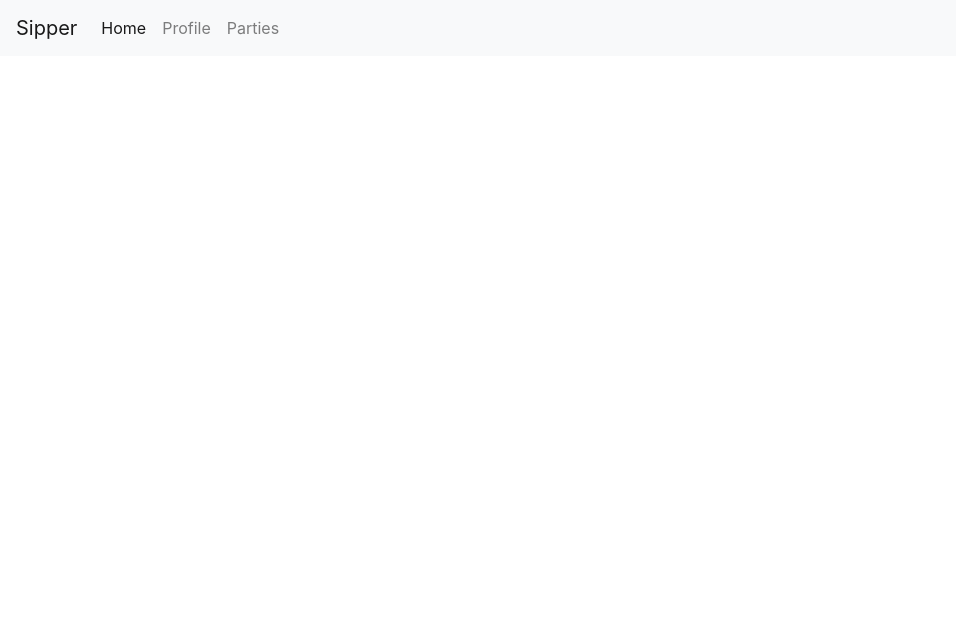
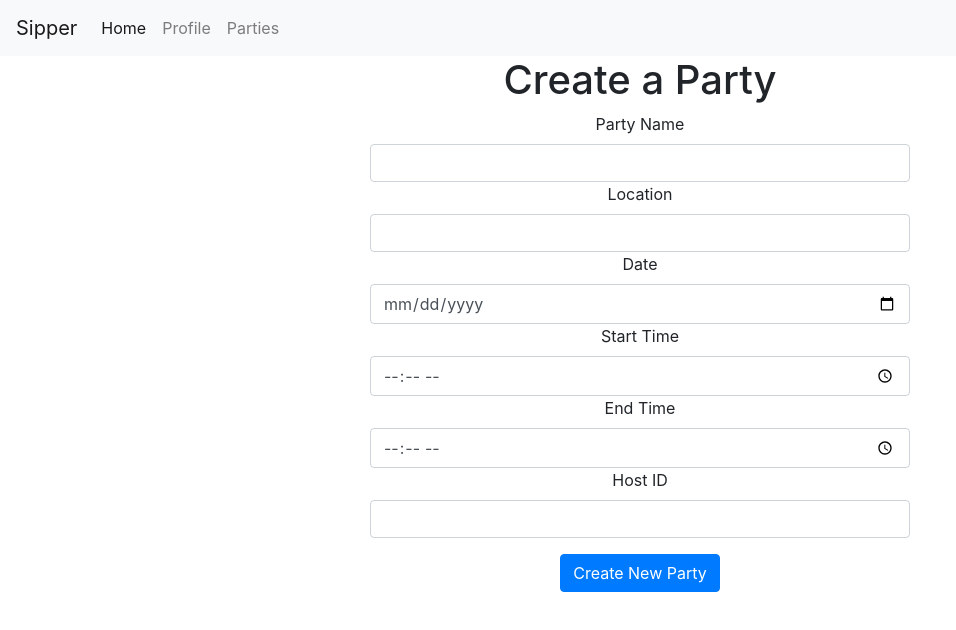
Before and after one commit to ccyueh/ct_capstone_frontend, a React (Create React App) app: page /party/create in a window 1280 px wide. Shown: the top 630 px of the page, without its empty margins (0-956 px from the left). Built offline with nearby package versions, Linux system fonts and the light colour scheme.

Commit message:
created someparty/bottle forms

```diff
--- a/package.json
+++ b/package.json
@@ -3,6 +3,7 @@
   "version": "0.1.0",
   "private": true,
   "dependencies": {
+    "moment-timezone": "^0.5.26",
     "react": "^16.9.0",
     "react-dom": "^16.9.0",
     "react-router-dom": "^5.0.1",
--- a/src/App.js
+++ b/src/App.js
@@ -2,6 +2,10 @@ import React from 'react';
 import './App.css';
 import { Switch, Route } from 'react-router-dom';
 import Header from './components/header';
+import CreateParty from './views/party/create';
+import JoinParty from './views/party/join';
+import ViewParty from './views/party/view';
+import AddBottle from './views/bottle/add';
 
 function App() {
   return (
@@ -9,6 +13,10 @@ function App() {
     <Header />
       <Switch>
         {/*<Route exact path='/' render={() => <Login />} />*/}
+        <Route exact path='/party/create' render={() => <CreateParty />} />
+        <Route exact path='/bottle/add' render={() => <AddBottle />} />
+        <Route exact path='/party/join' render={() => <JoinParty />} />
+        <Route exact path='/party/view' render={() => <ViewParty />} />
       </Switch>
 
     </div>
--- a/src/components/bottleForm/index.js
+++ b/src/components/bottleForm/index.js
@@ -0,0 +1,26 @@
+import React from 'react';
+import './index.css';
+
+function BottleForm(props) {
+  return (
+    <form onSubmit={props.addBottle}>
+      <div className="form-group">
+        <label>Producer</label>
+        <input type="text" className="form-control" name="producer" />
+        <label>Name/Varietal</label>
+        <input type="text" className="form-control" name="bottle_name" />
+        <label>Vintage</label>
+        <input type="number" className="form-control" name="vintage" />
+        <label>Label Image</label>
+        <input type="test" className="form-control" name="label_img" />
+        <label>Party ID</label>
+        <input type="number" className="form-control" name="party_id" />
+        <label>User ID</label>
+        <input type="number" className="form-control" name="user_id" />
+      </div>
+      <button type="submit" className="btn btn-primary">Add Bottle</button>
+    </form>
+  );
+}
+
+export default BottleForm;
--- a/src/components/createPartyForm/index.js
+++ b/src/components/createPartyForm/index.js
@@ -0,0 +1,26 @@
+import React from 'react';
+import './index.css';
+
+function CreatePartyForm(props) {
+  return (
+    <form onSubmit={props.createParty}>
+      <div className="form-group">
+        <label>Party Name</label>
+        <input type="text" className="form-control" name="party_name" />
+        <label>Location</label>
+        <input type="text" className="form-control" name="location" />
+        <label>Date</label>
+        <input type="date" className="form-control" name="date" />
+        <label>Start Time</label>
+        <input type="time" className="form-control" name="start_time" />
+        <label>End Time</label>
+        <input type="time" className="form-control" name="end_time" />
+        <label>Host ID</label>
+        <input type="number" className="form-control" name="host_id" />
+      </div>
+      <button type="submit" className="btn btn-primary">Create New Party</button>
+    </form>
+  );
+}
+
+export default CreatePartyForm;
--- a/src/components/joinPartyForm/index.js
+++ b/src/components/joinPartyForm/index.js
@@ -0,0 +1,18 @@
+import React from 'react';
+import './index.css';
+
+function JoinPartyForm(props) {
+  return (
+    <form onSubmit={props.joinParty}>
+      <div className="form-group">
+        <label>Party ID</label>
+        <input type="number" className="form-control" name="party_id" />
+        <label>User ID</label>
+        <input type="number" className="form-control" name="user_id" />
+      </div>
+      <button type="submit" className="btn btn-primary">Join Party</button>
+    </form>
+  );
+}
+
+export default JoinPartyForm;
--- a/src/components/viewPartyForm/index.js
+++ b/src/components/viewPartyForm/index.js
@@ -0,0 +1,20 @@
+import React from 'react';
+import './index.css';
+
+function ViewPartyForm(props) {
+  return (
+    <form onSubmit={props.viewParty}>
+      <div className="form-group">
+        <label>Party ID</label>
+        <input type="number" className="form-control" name="party_id" />
+        <label>User ID</label>
+        <input type="number" className="form-control" name="user_id" />
+        <label>Host ID</label>
+        <input type="number" className="form-control" name="host_id" />
+      </div>
+      <button type="submit" className="btn btn-primary">View Party Details</button>
+    </form>
+  );
+}
+
+export default ViewPartyForm;
--- a/src/views/bottle/add/index.js
+++ b/src/views/bottle/add/index.js
@@ -0,0 +1,45 @@
+import React, { Component } from 'react';
+import './index.css';
+import BottleForm from '../../../components/bottleForm';
+
+class AddBottle extends Component {
+  addBottle = async(e) => {
+    e.preventDefault();
+
+    let data_json = {};
+    Object.values(e.target.elements).map(k => { if (k.name.length > 0) data_json[k.name] =  k.value } );
+
+    let URL = 'http://localhost:5000/api/bottles/save';
+
+    let response = await fetch(URL, {
+      'method': 'POST',
+      'headers': { 'Content-Type': 'application/json' },
+      'body': JSON.stringify(data_json)
+    })
+
+    let data = await response.json();
+
+    if (data.success) {
+      alert(`${data.success}`);
+    } else if (data.error) {
+      alert(`${data.error}`);
+    } else {
+      alert('Sorry, try again.');
+    }
+  }
+
+  render() {
+    return (
+      <div className="container">
+        <div className="row">
+          <div className="col-md-6 offset-md-3">
+            <h1>Add Bottle</h1>
+            <BottleForm addBottle={this.addBottle} />
+          </div>
+        </div>
+      </div>
+    );
+  }
+}
+
+export default AddBottle;
--- a/src/views/party/create/index.js
+++ b/src/views/party/create/index.js
@@ -0,0 +1,45 @@
+import React, { Component } from 'react';
+import './index.css';
+import CreatePartyForm from '../../../components/createPartyForm';
+
+class CreateParty extends Component {
+  createParty = async(e) => {
+    e.preventDefault();
+
+    let data_json = {};
+    Object.values(e.target.elements).map(k => { if (k.name.length > 0) data_json[k.name] =  k.value } );
+
+    let URL = 'http://localhost:5000/api/parties/save';
+
+    let response = await fetch(URL, {
+      'method': 'POST',
+      'headers': { 'Content-Type': 'application/json' },
+      'body': JSON.stringify(data_json)
+    })
+
+    let data = await response.json();
+
+    if (data.success) {
+      alert(`${data.success}`);
+    } else if (data.error) {
+      alert(`${data.error}`);
+    } else {
+      alert('Sorry, try again.');
+    }
+  }
+
+  render() {
+    return (
+      <div className="container">
+        <div className="row">
+          <div className="col-md-6 offset-md-3">
+            <h1>Create a Party</h1>
+            <CreatePartyForm createParty={this.createParty} />
+          </div>
+        </div>
+      </div>
+    );
+  }
+}
+
+export default CreateParty;
--- a/src/views/party/join/index.js
+++ b/src/views/party/join/index.js
@@ -0,0 +1,45 @@
+import React, { Component } from 'react';
+import './index.css';
+import JoinPartyForm from '../../../components/joinPartyForm';
+
+class JoinParty extends Component {
+  joinParty = async(e) => {
+    e.preventDefault();
+
+    let data_json = {};
+    Object.values(e.target.elements).map(k => { if (k.name.length > 0) data_json[k.name] =  k.value } );
+
+    let URL = 'http://localhost:5000/api/guests/save';
+
+    let response = await fetch(URL, {
+      'method': 'POST',
+      'headers': { 'Content-Type': 'application/json' },
+      'body': JSON.stringify(data_json)
+    })
+
+    let data = await response.json();
+
+    if (data.success) {
+      alert(`${data.success}`);
+    } else if (data.error) {
+      alert(`${data.error}`);
+    } else {
+      alert('Sorry, try again.');
+    }
+  }
+
+  render() {
+    return (
+      <div className="container">
+        <div className="row">
+          <div className="col-md-6 offset-md-3">
+            <h1>Join a Party</h1>
+            <JoinPartyForm joinParty={this.joinParty} />
+          </div>
+        </div>
+      </div>
+    );
+  }
+}
+
+export default JoinParty;
--- a/src/views/party/view/index.js
+++ b/src/views/party/view/index.js
@@ -0,0 +1,46 @@
+import React, { Component } from 'react';
+import './index.css';
+import ViewPartyForm from '../../../components/viewPartyForm';
+
+class ViewParty extends Component {
+  viewParty = async(e) => {
+    e.preventDefault();
+
+    let URL = 'http://localhost:5000/api/parties/retrieve';
+
+    let url_params = [];
+    Object.values(e.target.elements).map(k => { if (k.value.length > 0) url_params.push(k.name + '=' + k.value) });
+
+    URL += '?' + url_params.join('&');
+
+    let response = await fetch(URL, {
+      'method': 'GET',
+      'headers': { 'Content-Type': 'application/json' }
+    })
+
+    let data = await response.json();
+    console.log(data);
+    if (data.success) {
+      alert(`${data.success}`);
+    } else if (data.error) {
+      alert(`${data.error}`);
+    } else {
+      alert('Sorry, try again.');
+    }
+  }
+
+  render() {
+    return (
+      <div className="container">
+        <div className="row">
+          <div className="col-md-6 offset-md-3">
+            <h1>View Party Details</h1>
+            <ViewPartyForm viewParty={this.viewParty} />
+          </div>
+        </div>
+      </div>
+    );
+  }
+}
+
+export default ViewParty;
```
Also changed, not shown: 1 other file (tests, documents, lock files or other folders).
